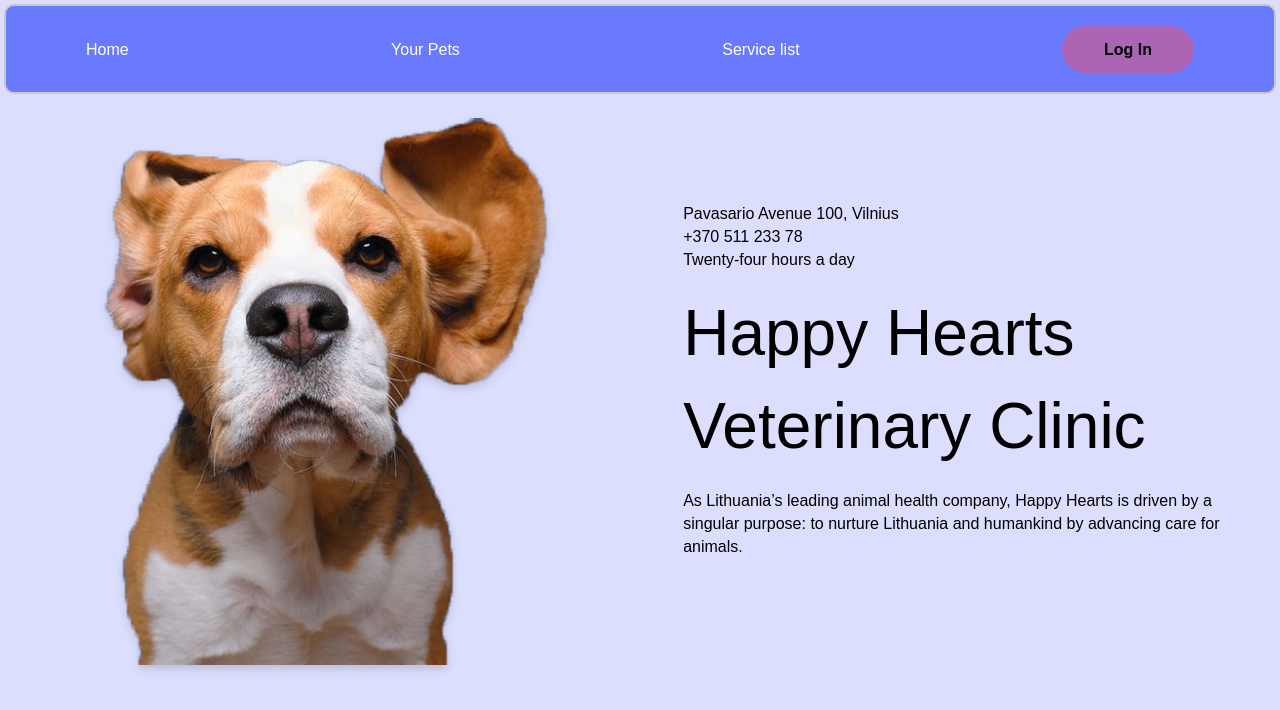
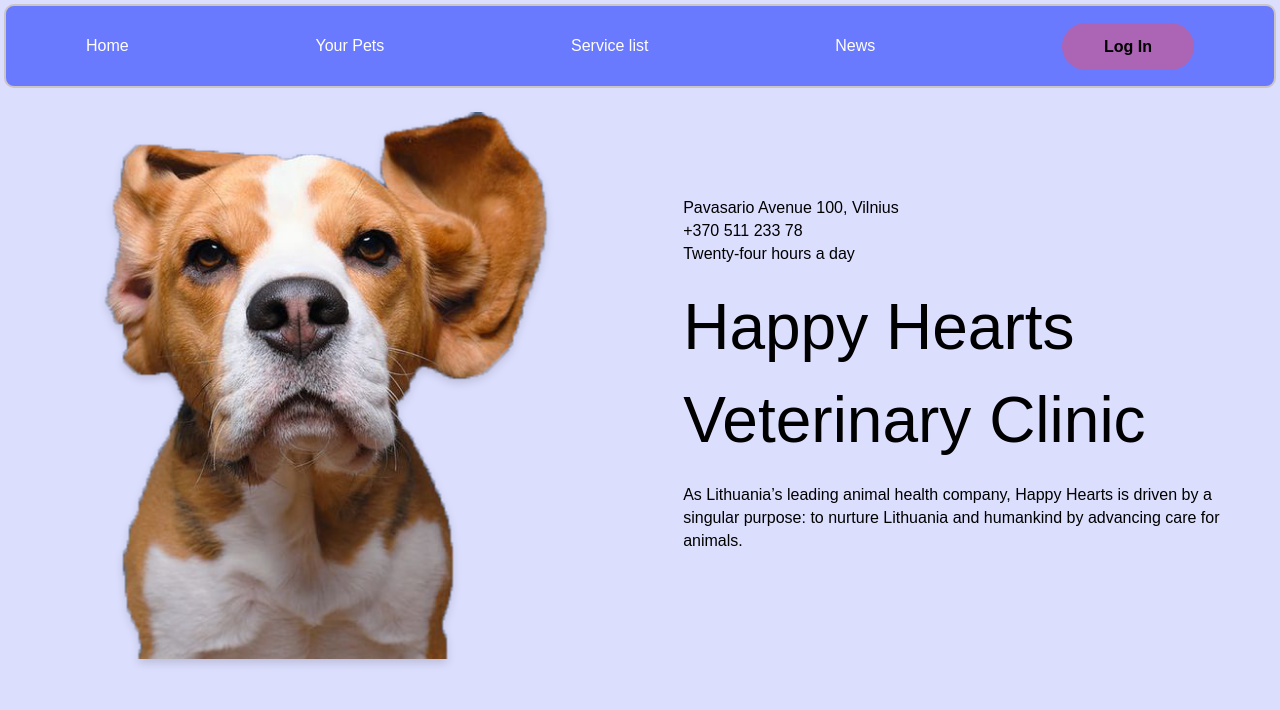
Before and after one commit to DeimantasLapiniauskas/100SpringProject, a React (Vite) app in the folder vet-spring/: page /home in a window 1280 px wide. Shown: the top 710 px of the page. Built offline with nearby package versions, Linux system fonts and the light colour scheme; a web font is replaced by a local one.

Commit message:
no logic

```diff
--- a/vet-spring/src/components/NavBar.jsx
+++ b/vet-spring/src/components/NavBar.jsx
@@ -1,19 +1,42 @@
 import { NavLink } from "react-router";
 import { useAuth } from "../context/AuthContext";
-
+import { DropdownMenu } from "../pages/profile/DropdownMenu";
 export const Navbar = () => {
-
-    const {account, logout} = useAuth()
-    return (
-        <div>
-            <nav className="lg:h-[90px] md:h-[73px] h-[56px] bg-[#6A7AFF] px-[5rem] flex justify-between items-center rounded-[10px] border-2 border-[#CBC5C5]">
-                <NavLink to={"/home"}><p className="figma-headline-4 text-white">Home</p></NavLink>
-                <NavLink to={"/pets"}><p className="figma-headline-4 text-white">Your Pets</p></NavLink>
-                <NavLink to={"/services"}><p className="figma-headline-4 text-white">Service list</p></NavLink>
-                {account ?
-                <button type="button" value="logout" onClick={logout} className="custom-purple-btn cursor-pointer figma-headline-4 !font-bold">Log Out</button> :
-                <NavLink to={"/login"}><p><button className="custom-purple-btn cursor-pointer figma-headline-4 !font-bold">Log In</button></p></NavLink>}
-            </nav>
-        </div>
-    );
+  const { account, logout } = useAuth();
+  return (
+    <div>
+      <nav className="lg:h-[84px] md:h-[72px] sm:h-[60px] h-[48px] bg-[#6A7AFF] px-[5rem] flex justify-between items-center rounded-[10px] border-2 border-[#CBC5C5]">
+        <NavLink to={"/home"}>
+          <p className="text-white">Home</p>
+        </NavLink>
+        <NavLink to={"/pets"}>
+          <p className="text-white">Your Pets</p>
+        </NavLink>
+        <NavLink to={"/services"}>
+          <p className="text-white">Service list</p>
+        </NavLink>
+        <NavLink to={"/posts"}>
+          <p className="text-white">News</p>
+        </NavLink>
+        {account ? (
+          <button
+            type="button"
+            value="logout"
+            onClick={logout}
+            className="custom-purple-btn cursor-pointer figma-headline-4 !font-bold"
+          >
+            Log Out
+          </button>
+        ) : (
+          <NavLink to={"/login"}>
+            <p>
+              <button className="custom-purple-btn cursor-pointer figma-headline-4 !font-bold">
+                Log In
+              </button>
+            </p>
+          </NavLink>
+        )}
+      </nav>
+    </div>
+  );
 };
```
